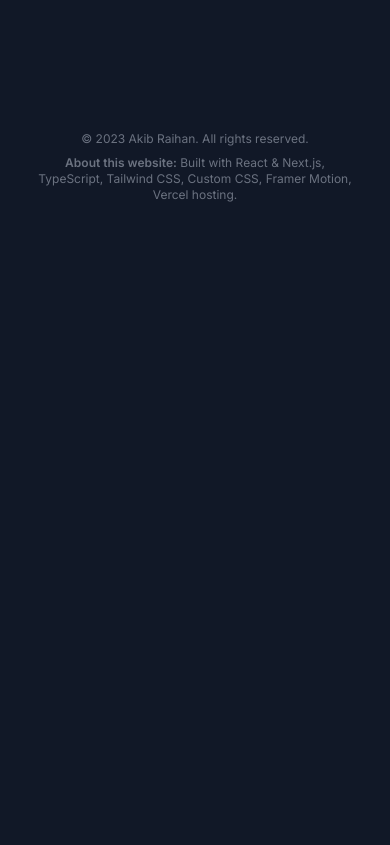
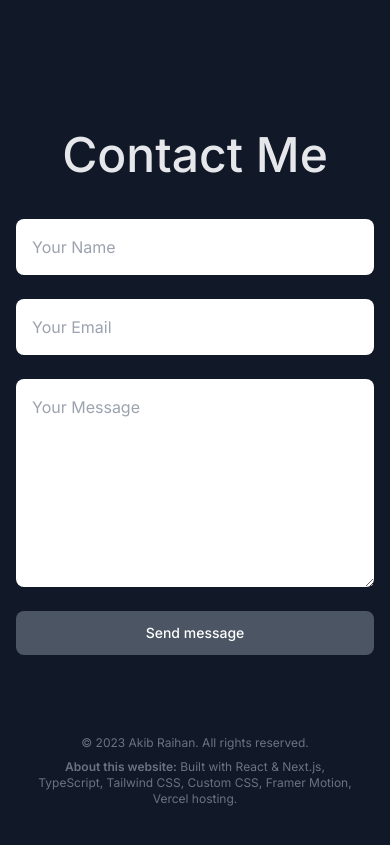
Before and after one commit to Akib-Raihan-4/Portfolio, a Next.js app: page / in a window 390 px wide. Shown: the part 7280-8125 px from the top of the page. Before the commit the page ends 7523 px from the top, so only its background shows below. Built offline with nearby package versions, Linux system fonts and the light colour scheme; a web font is replaced by a local one.

Commit message:
contact is added

```diff
--- a/app/page.tsx
+++ b/app/page.tsx
@@ -7,6 +7,7 @@ import { AboutNew } from '@/components/aboutNew';
 import { Skills } from '@/components/skills';
 import { Experience } from '@/components/experience';
 import {Footer} from '@/components/footer';
+import {Contact} from '@/components/contact'
 
 
 
@@ -22,6 +23,8 @@ export default function Home() {
       <Skills/>
       <SectionDivider/>
       <Experience/>
+      <SectionDivider/>
+      <Contact/>
       <Footer/>
     </main>
   );
--- /dev/null
+++ b/components/contact.tsx
@@ -0,0 +1,56 @@
+"use client"
+
+import React, {useState} from 'react'
+import SectionHeading from './section-heading'
+import { motion } from 'framer-motion'
+
+export const Contact = () => {
+  return (
+    <section
+      className="mb-20 sm:mb-28 w-[min(100%,38rem)] text-center"
+      id="contact"
+    >
+        <SectionHeading>Contact Me</SectionHeading>
+        <motion.div
+         initial={{
+            opacity: 0,
+            scale:0.5
+          }}
+          whileInView={{
+            opacity: 1,
+            scale:1
+          }}
+          transition={{
+            duration: 2,
+          }}>
+
+            <form className='mt-10 flex flex-col'
+            >
+                <input className='h-14 px-4 rounded-lg transition-all'
+                name='name'
+                type='name'
+                maxLength={500}
+                placeholder='Your Name'
+                required
+                />
+                <input className='h-14 px-4 my-6 rounded-lg transition-all'
+                name='email'
+                type='email'
+                maxLength={500}
+                placeholder='Your Email'
+                required
+                />
+                <textarea className='h-52 rounded-lg p-4 transition-all'
+                name= "message"
+                placeholder='Your Message'
+                required
+                maxLength={5000}
+                />
+                <button type="submit" className="py-3 px-5 mt-6 text-sm font-medium text-center text-white rounded-lg bg-gray-600 sm:w-fit hover:bg-gray-800 focus:ring-4 focus:outline-none focus:ring-primary-300 ">Send message</button>
+            </form>
+        </motion.div>
+
+
+    </section>
+  )
+}
```
